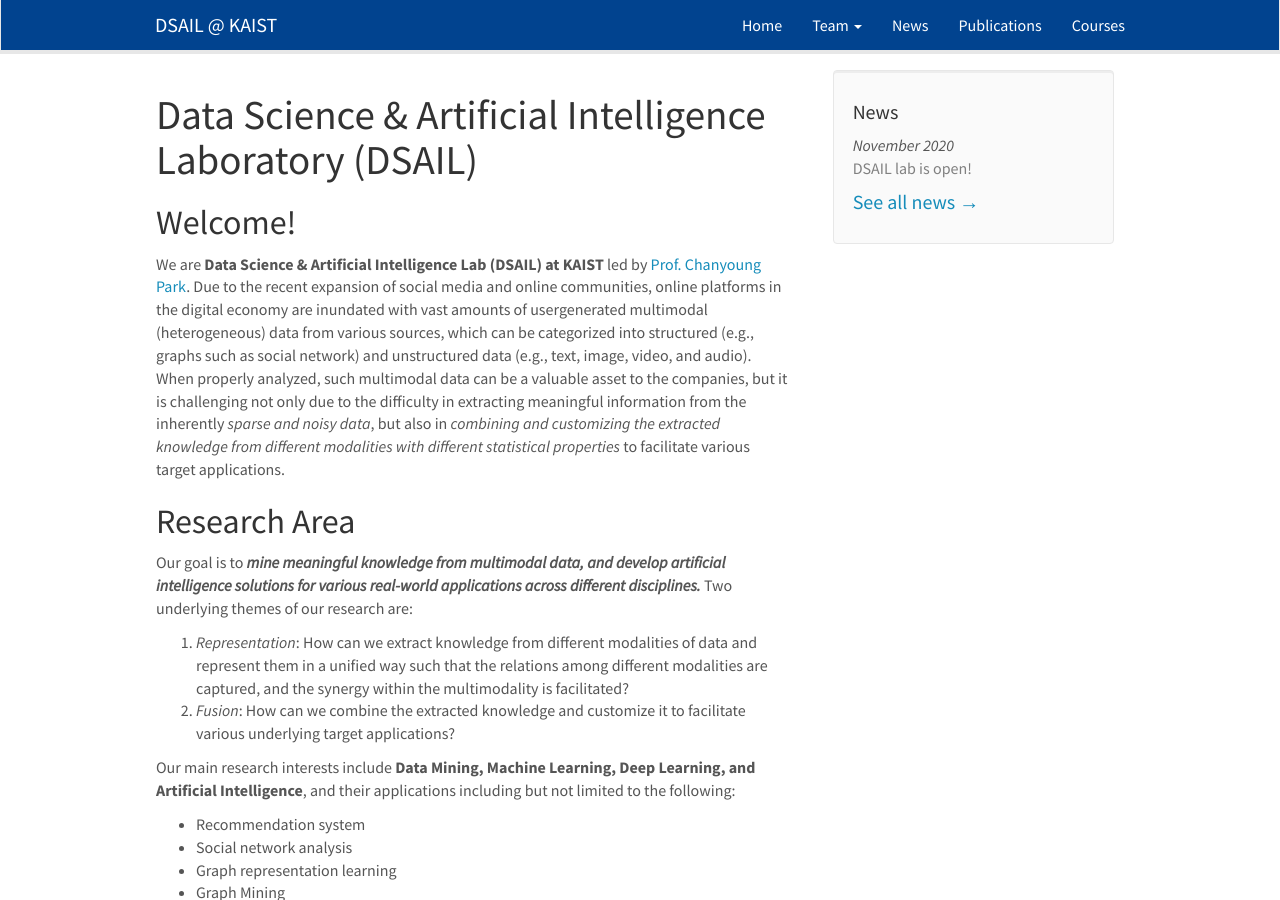
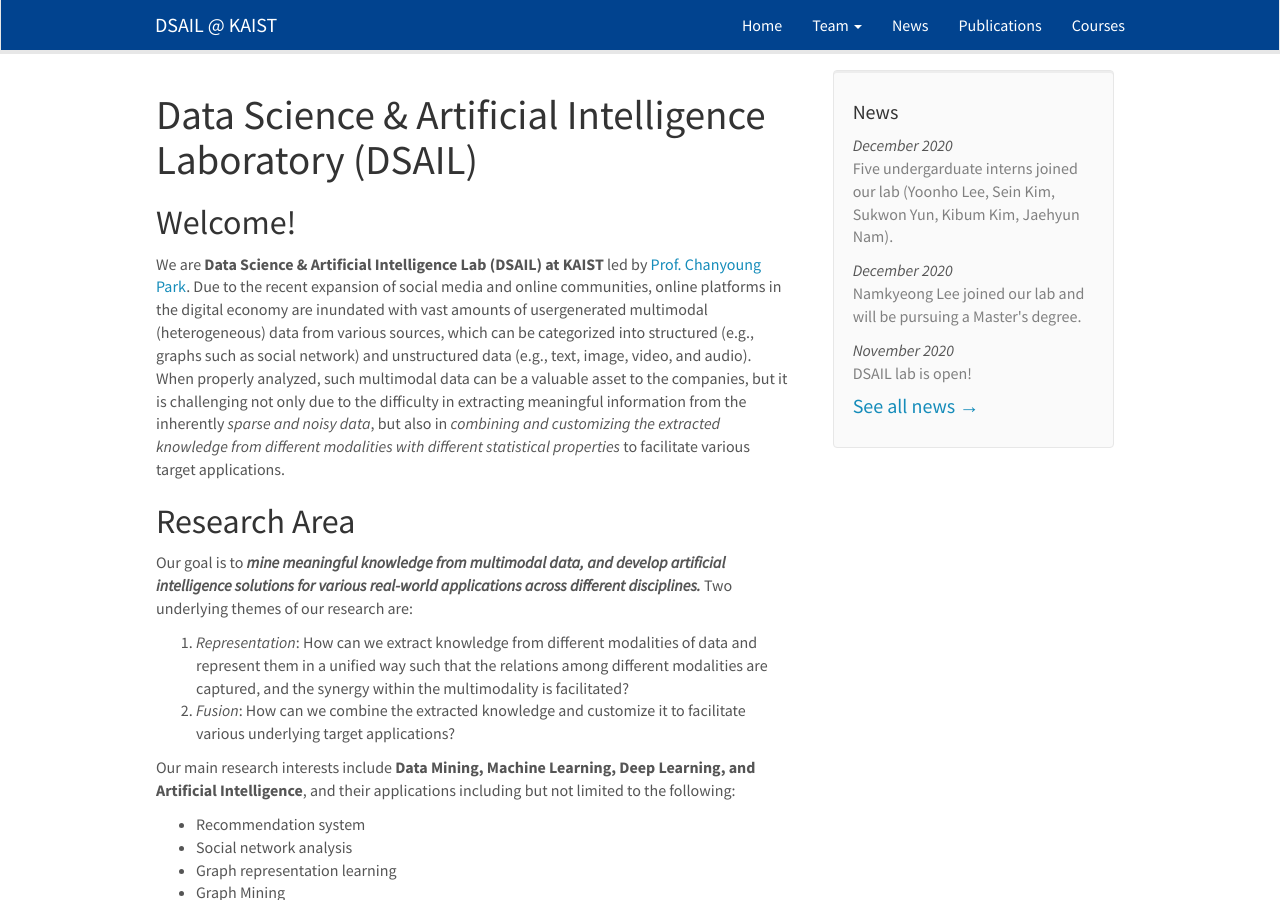
Before and after one commit to kaist-dsail/kaist-dsail.github.io, a Jekyll site: the page built from _pages/home.md, in a window 1280 px wide and 900 px high. Built offline with Jekyll 4.4.1, drawn with Linux system fonts in a browser that asks for light colours; nearby versions of some CDN libraries.

Commit message:
Update news.yml

```diff
--- a/_data/news.yml
+++ b/_data/news.yml
@@ -1,3 +1,9 @@
+- date: December 2020
+  headline: Five undergarduate interns joined our lab (Yoonho Lee, Sein Kim, Sukwon Yun, Kibum Kim, Jaehyun Nam).
+
+- date: December 2020
+  headline: Namkyeong Lee joined our lab and will be pursuing a Master's degree.
+
 - date: November 2020
   headline: DSAIL lab is open!
   content: If you’re interested in joining our lab, send an email with your interests and CV to cy.park@kaist.ac.kr.
```
